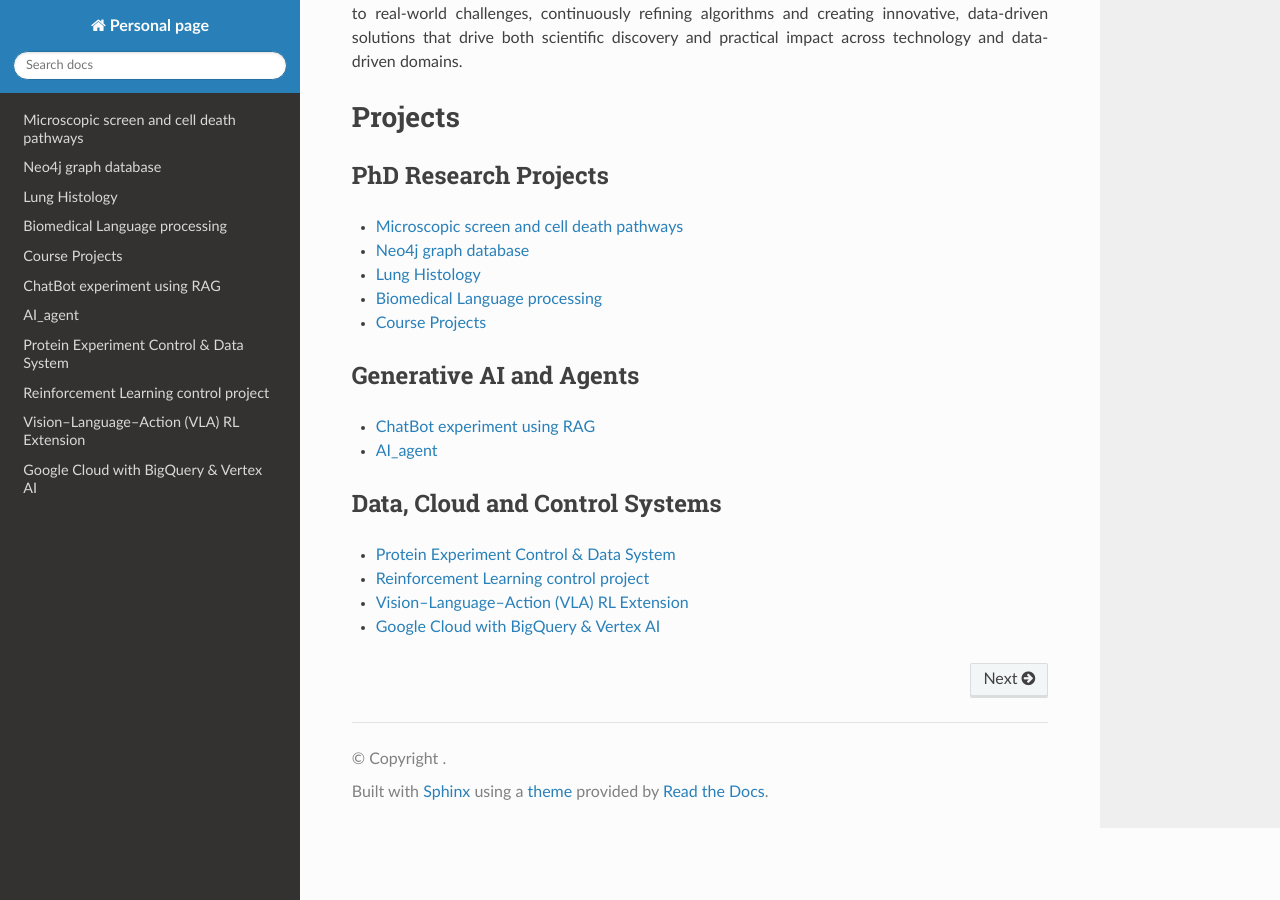
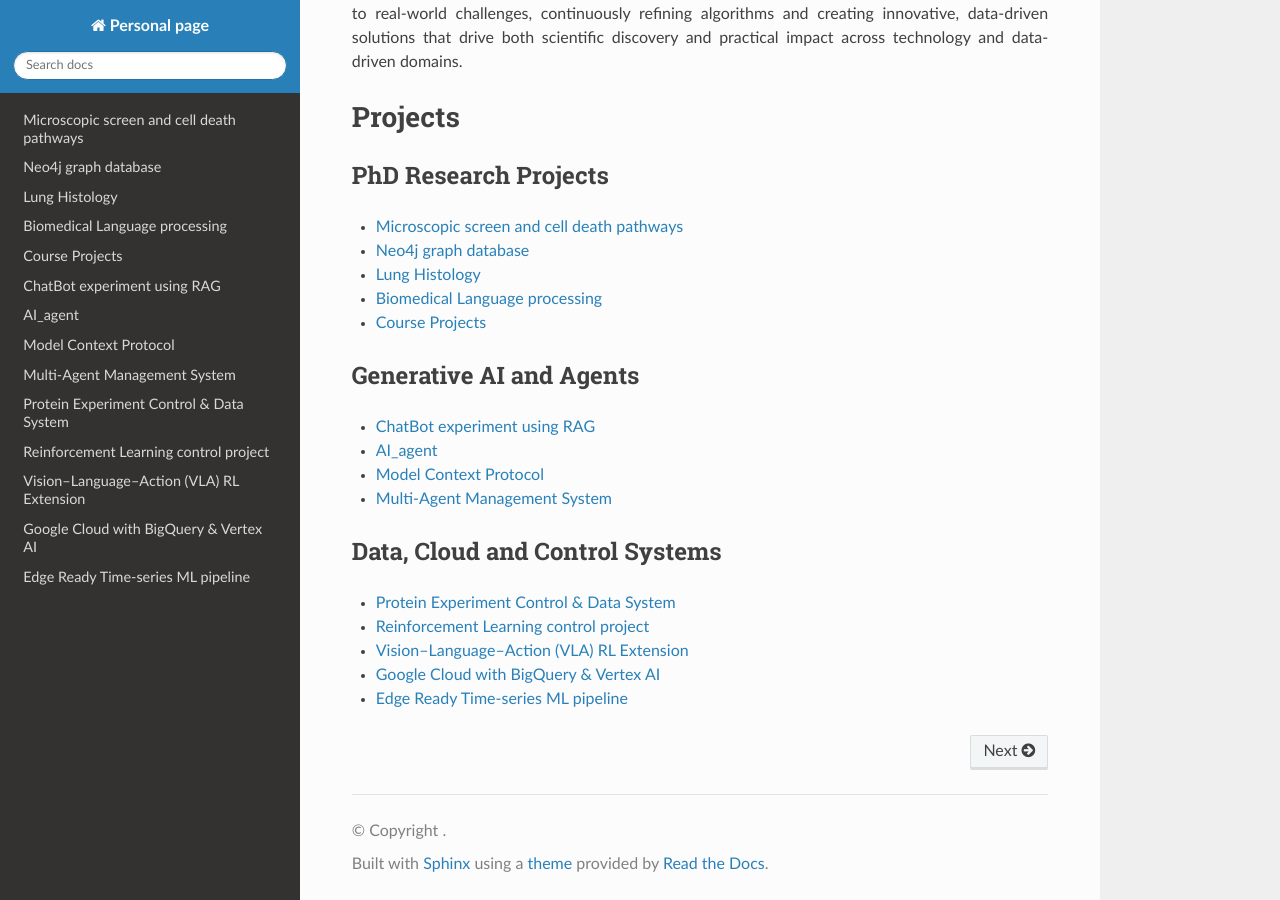
Before and after one commit to SalmaKazemiRashed/ImSalmaKRashed, a Sphinx documentation site: the page built from doc/index.rst, in a window 1280 px wide and 900 px high, scrolled down 518 px. Built offline with Sphinx 7.4.7 and the Read the Docs theme 3.1.0, drawn with Linux system fonts in a browser that asks for light colours.

Commit message:
Update index.rst

```diff
--- a/doc/index.rst
+++ b/doc/index.rst
@@ -38,6 +38,8 @@ Generative AI and Agents
 
    RAG-feature
    AI-agents
+   MCP
+   Multi-Agent-system
 
 
 Data, Cloud and Control Systems
@@ -49,3 +51,4 @@ Data, Cloud and Control Systems
    Protein-Exp-Control-Data-system
    Vision-Languation-Action-RL
    Google-Cloud-ML
+   Edge-Time-series
```
